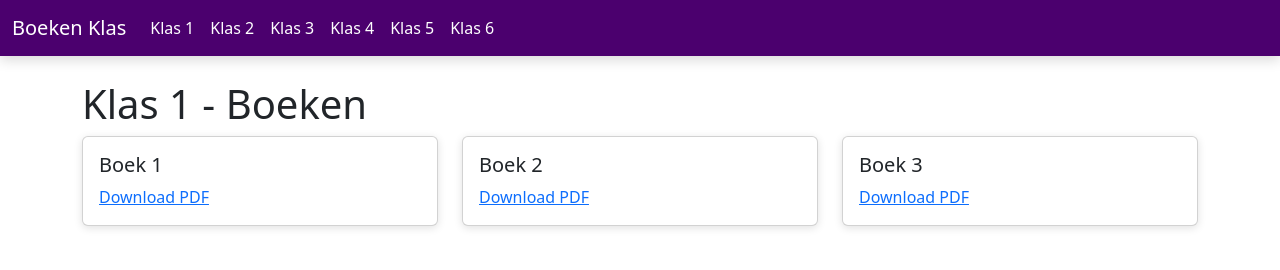
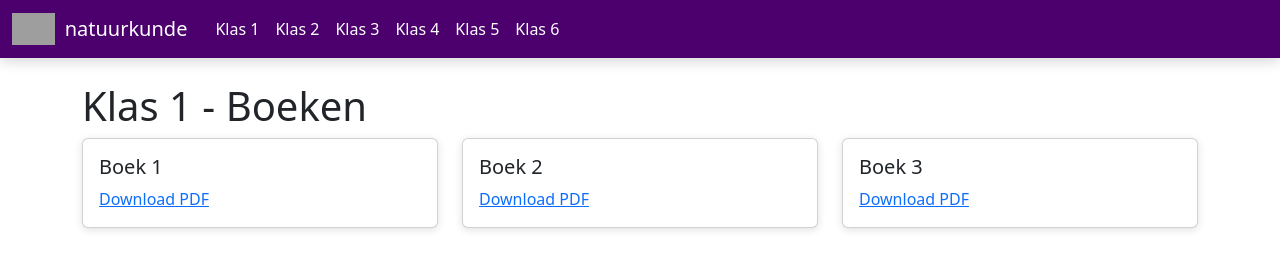
Before and after one commit to AUG-natuurkunde/home, a plain HTML site: page index.html in a window 1280 px wide. Drawn offline with nearby package versions, Linux system fonts and the light colour scheme; grey boxes are pictures that could not be loaded.

Commit message:
Header test 3

```diff
--- a/header.html
+++ b/header.html
@@ -1,8 +1,28 @@
+<style>
+    .navbar-custom {
+        background-color: #4B006E !important; /* School color */
+        box-shadow: 0 4px 12px rgba(0,0,0,0.15);
+    }
+    .navbar-custom .navbar-brand,
+    .navbar-custom .nav-link,
+    .navbar-custom .navbar-toggler {
+        color: #fff !important;
+    }
+    .navbar-custom .navbar-brand {
+        display: flex;
+        align-items: center;
+        margin-right: 20px;
+    }
+    .navbar-custom .navbar-brand img {
+        height: 32px;
+        margin-right: 10px;
+    }
+</style>
 <nav id="navbar" class="navbar navbar-expand-lg navbar-custom">
     <div class="container-fluid">
         <div class="d-flex align-items-center justify-content-start w-100">
-            <a class="navbar-brand d-flex align-items-center" href="#" style="margin-right: 20px;">
-                <img src="https://www.augustinianum.nl/images/logo/augustinianum_logo_200x77_wit.png" alt="Augustinianum Logo" style="height:32px; margin-right:10px;">
+            <a class="navbar-brand" href="#">
+                <img src="https://www.augustinianum.nl/images/logo/augustinianum_logo_200x77_wit.png" alt="Augustinianum Logo">
                 <span style="font-weight:500; font-size:1.25rem;">natuurkunde</span>
             </a>
             <button class="navbar-toggler" type="button" data-bs-toggle="collapse" data-bs-target="#navbarNav" aria-controls="navbarNav" aria-expanded="false" aria-label="Toggle navigation">
@@ -17,7 +37,6 @@
                     <li class="nav-item"><a class="nav-link" href="klas5.html">Klas 5</a></li>
                     <li class="nav-item"><a class="nav-link" href="klas6.html">Klas 6</a></li>
                 </ul>
-                <!-- Removed dark mode toggle button -->
             </div>
         </div>
     </div>
--- a/index.html
+++ b/index.html
@@ -23,25 +23,7 @@
 	</style>
 </head>
 <body>
-	<nav id="navbar" class="navbar navbar-expand-lg navbar-custom">
-		<div class="container-fluid">
-			<a class="navbar-brand" href="#">Boeken Klas</a>
-			<button class="navbar-toggler" type="button" data-bs-toggle="collapse" data-bs-target="#navbarNav" aria-controls="navbarNav" aria-expanded="false" aria-label="Toggle navigation">
-				<span class="navbar-toggler-icon"></span>
-			</button>
-			<div class="collapse navbar-collapse" id="navbarNav">
-				<ul class="navbar-nav me-auto mb-2 mb-lg-0">
-					<li class="nav-item"><a class="nav-link active" href="index.html">Klas 1</a></li>
-					<li class="nav-item"><a class="nav-link" href="klas2.html">Klas 2</a></li>
-					<li class="nav-item"><a class="nav-link" href="klas3.html">Klas 3</a></li>
-					<li class="nav-item"><a class="nav-link" href="klas4.html">Klas 4</a></li>
-					<li class="nav-item"><a class="nav-link" href="klas5.html">Klas 5</a></li>
-					<li class="nav-item"><a class="nav-link" href="klas6.html">Klas 6</a></li>
-				</ul>
-				<!-- Removed dark mode toggle button -->
-			</div>
-		</div>
-	</nav>
+	<div id="header"></div>
 	<!-- Shared header loaded via header.html -->
 	<div class="container mt-4">
 		<h1>Klas 1 - Boeken</h1>
@@ -74,7 +56,11 @@
 	</div>
 	<script src="https://cdn.jsdelivr.net/npm/bootstrap@5.3.2/dist/js/bootstrap.bundle.min.js"></script>
 	<script>
-			<!-- Removed dark mode script -->
+		fetch('header.html')
+		.then(response => response.text())
+		.then(data => {
+			document.getElementById('header').innerHTML = data;
+		});
 	</script>
 </body>
 </html>
```
Also changed, not shown: klas2.html (+1 -1 lines), klas3.html (+2 -25 lines), klas4.html (+1 -1 lines), klas5.html (+2 -6 lines), klas6.html (+3 -21 lines).
